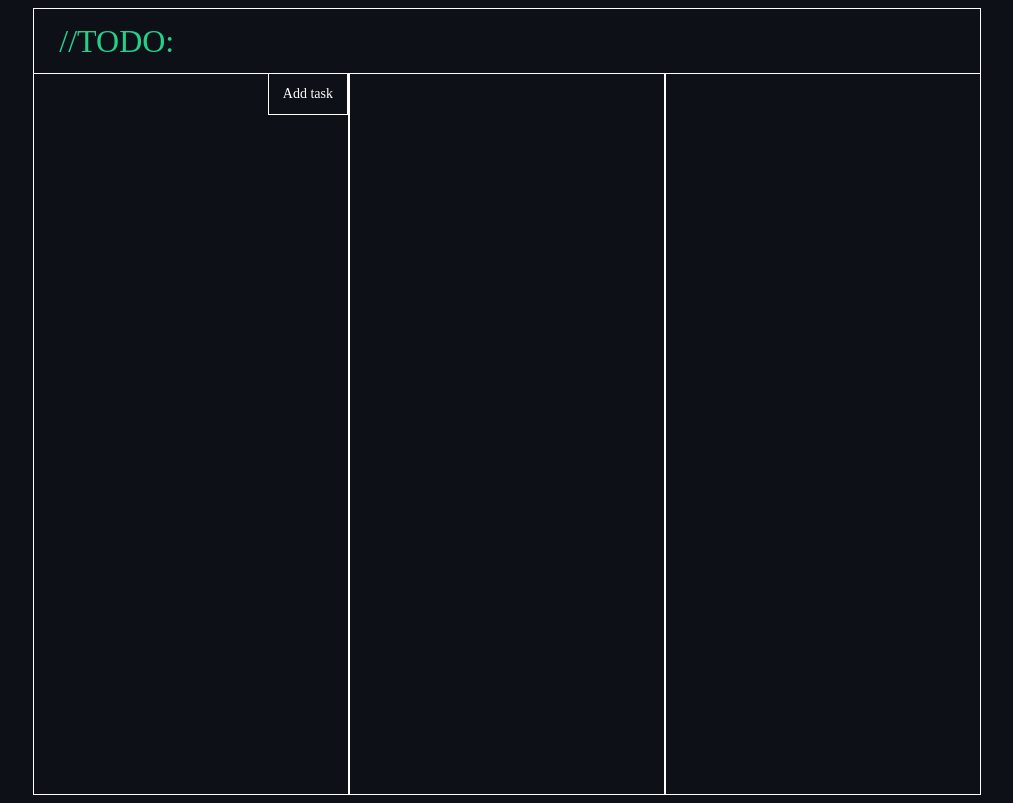
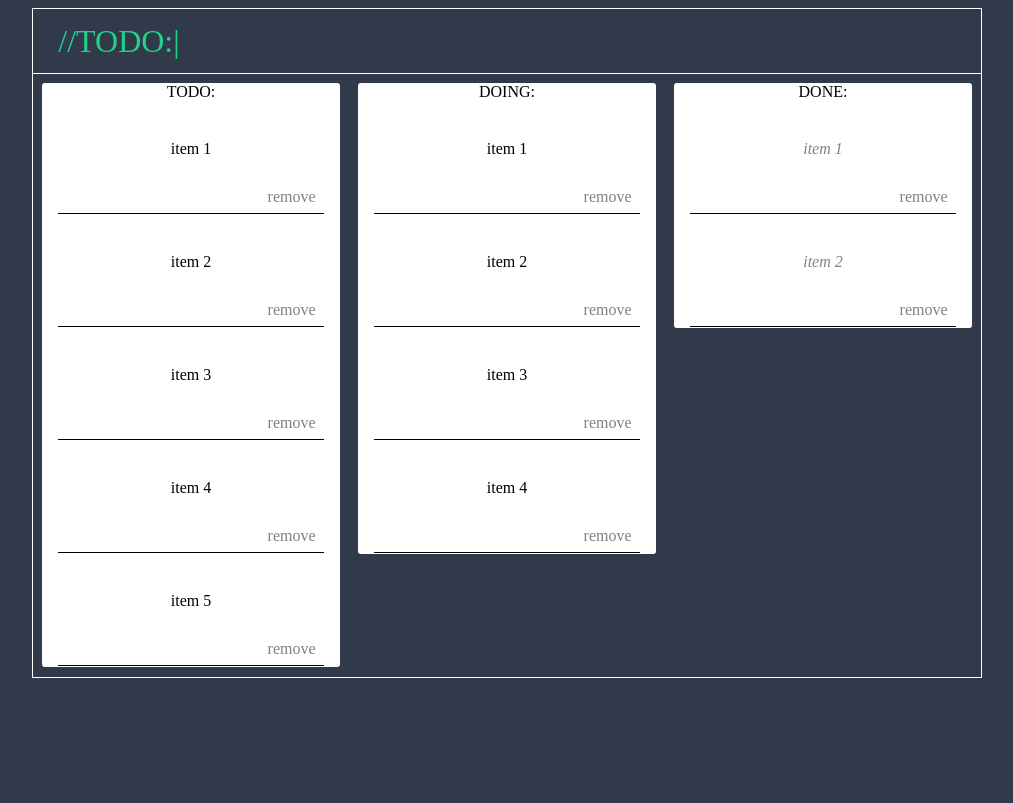
Before and after one commit to Liamarii/TaskBoard, an Angular app: page / in a window 1280 px wide. Shown: the whole page, without its empty margins (133-1146 px from the left). Built offline with nearby package versions, Linux system fonts and the light colour scheme.

Commit message:
Tasks can now be moved to another task list at an index and removed

```diff
--- a/src/app/app.module.ts
+++ b/src/app/app.module.ts
@@ -4,13 +4,11 @@ import { BrowserModule } from '@angular/platform-browser';
 import { AppRoutingModule } from './app-routing.module';
 import { TaskListComponent } from './task-list/task-list.component';
 import { PageHeaderComponent } from './page-header/page-header.component';
-import { TaskComponent } from './task/task.component';
 
 @NgModule({
   declarations: [
     TaskListComponent,
     PageHeaderComponent,
-    TaskComponent
   ],
   imports: [
     BrowserModule,
--- a/src/app/page-header/page-header.component.scss
+++ b/src/app/page-header/page-header.component.scss
@@ -1,15 +1,13 @@
 .header
 {
-    width: 75%;
+    width: 73%;
     margin: auto;
     text-align: left;
-    padding-left: 2%;
-    padding-right: 2%;
     font-size: 2em;
     line-height: 2em;
     color: #23d18b;
     border: 1px solid white;
-    box-sizing: border-box;
+    padding-left: 2%;
 }
 
 .blinking
--- a/src/app/task-list/task-list.component.html
+++ b/src/app/task-list/task-list.component.html
@@ -1,10 +1,47 @@
-<div class="tasks-container">
-    <div class="tasks-container column">
-        <div class="add-button" (click)="AddTask('test ')"> Add task </div>
-        <div *ngFor="let element of toDoTasks">
-            {{element}}<br>
-        </div>
+
+<div class="container">
+    <div class="column">
+        TODO:
+        <span *ngFor="let task of toDoTasks">
+            <span draggable="true"
+            (dragstart)="dragging(task, 'todo')"
+            (dragover)="dragover($event, task)"
+            (drop)="dropping($event)"
+            class="task"
+            id="todo">
+                {{task}}
+            </span>
+            <span class="remove" (click)="removeSelectedTaskFromTaskList(task, toDoTasks)">remove</span>
+        </span>
     </div>
-    <div class="tasks-container column"></div>
-    <div class="tasks-container column"></div>
-</div>
+
+    <div class="column">
+        DOING:
+        <span *ngFor="let task of doingTasks">
+            <span draggable="true"
+            (dragstart)="dragging(task, 'doing')"
+            (dragover)="dragover($event, task)"
+            (drop)="dropping($event)"
+            class="task"
+            id="doing">
+                {{task}}
+            </span>
+            <span class="remove" (click)="removeSelectedTaskFromTaskList(task, doingTasks)">remove</span>
+        </span>
+    </div>
+
+    <div class="column">
+        DONE:
+        <span *ngFor="let task of doneTasks">
+            <span draggable="true"
+            (dragstart)="dragging(task, 'done')"
+            (dragover)="dragover($event, task)"
+            (drop)="dropping($event)"
+            class="task"
+            id="done">
+                {{task}}<br>
+            </span>
+            <span class="remove" (click)="removeSelectedTaskFromTaskList(task, doneTasks)">remove</span>
+        </span>
+    </div>
+  </div>
--- a/src/app/task-list/task-list.component.scss
+++ b/src/app/task-list/task-list.component.scss
@@ -1,54 +1,72 @@
-.tasks-container
-{
+.container {
+    flex-wrap: nowrap;
+    flex-direction: row;
+    display: flex;
     width: 75%;
+    justify-content: space-between;
     margin: auto;
-    color: white;
-    box-shadow: 10px black solid;
-    border-top: none;
-    min-height: 90vh;
-    display:flex;
-    justify-content:space-between;
+    outline: 1px solid white;
+
+    > div
+    {
+        width: 100%;
+        color: black;
+    }
+
+    > div > span{
+
+        background-color: white;
+        padding: .5em;
+        line-height: .5em;
+        font-weight: lighter;
+        display: block;
+        margin-left: 1em;
+        margin-right: 1em;
+        border-bottom: black 1px solid;
+    }
+
+    .column
+    {
+        border-radius: 3px;
+        background-color: white;
+        margin: 1%;
+        text-align: center;
+        height: 100%;
+        border-bottom: white 1px solid;
+        min-height: 5em;
+    }
+
+    .task
+    {
+        width: 100%;
+        line-height: 2em;
+        display: block;
+        padding-bottom: 1.5em;
+        padding-top: 1.5em;
+    }
+
+    .task:hover
+    {
+        background-color: lightgray;
+        cursor: move;
+    }
 }
 
-.tasks-container.column
+#done
 {
-    white-space:nowrap;
-    font-size: large;
-    line-height: 2em;
-    align-items: center;
-    justify-content: center;
-    border: 1px solid white;
-    border-top: none;
-    display:inline-block;
-    overflow-y: scroll;
-    scrollbar-color: white transparent;
-    padding-left: 1em;
-    height: 90vh;
+    color: grey;
+    font-style: italic;
 }
 
-.add-button
+.remove
 {
-    font-size:14px;
-    font-family:'Droid Serif';
-    text-align:center;
-    color:#FFF;
-    margin-left:15px;
-    padding:6px;
-    background-color:transparent;
-    border: 1px white solid;
-    border-top: none;
-    float:right;
-    z-index:3;
-    display:block;
-    position:relative;
-    height: 2em;
-    padding-left: 1em;
-    padding-right: 1em;
-    line-height: 2em;
+    text-align: right;
+    display: block;
+    line-height: 1em;
+    color: gray;
 }
 
-.add-button:hover
+.remove:hover
 {
-    background-color: white;
-    color: black;
+    text-decoration: underline;
 }
--- a/src/app/task-list/task-list.component.ts
+++ b/src/app/task-list/task-list.component.ts
@@ -1,17 +1,175 @@
-import { Component, OnInit } from '@angular/core';
+import {
+  Component
+} from '@angular/core';
 
 @Component({
   selector: 'app-task-list',
   templateUrl: './task-list.component.html',
   styleUrls: ['./task-list.component.scss']
 })
-export class TaskListComponent{
-  public toDoTasks:Array<string> = [];
-  count = 1;
+export class TaskListComponent {
+  public toDoTasks: Array <string> = ["item 1", "item 2", "item 3", "item 4", "item 5"];
+  public doingTasks: Array <string> = ["item 1", "item 2", "item 3", "item 4"];
+  public doneTasks: Array <string> = ["item 1", "item 2"];
 
-  public AddTask(task: string) : void
+  currentSelection: string = "";
+  takenFromList: string = "";
+  hoveringOverTask: string = "";
+  hoveringOverTaskList: string = "";
+  emptyTaskListText: string = "No tasks";
+
+  public dragging(task: string, takenFromList: string) {
+      this.currentSelection = task;
+      this.takenFromList = takenFromList;
+  }
+
+  public dragover(event: Event, hoveringOverTask: string) {
+      event.preventDefault();
+      this.hoveringOverTask = hoveringOverTask;
+  }
+
+  public dropping(event: Event) {
+      event.preventDefault();
+      let targettedTaskListId = (event.target as HTMLElement).id;
+
+      if(this.takenFromList != targettedTaskListId){
+        this.moveTaskToDifferentTaskList(targettedTaskListId);
+      }
+      else{
+      switch (this.takenFromList) {
+        case 'todo':
+          this.reorderTaskInTaskList('todo');
+          break;
+        case 'doing':
+          this.reorderTaskInTaskList('doing');
+          break;
+        case 'done':
+          this.reorderTaskInTaskList('done');
+          break;
+      }
+    }
+  }
+
+  private reorderTaskInTaskList(targettedTaskList: string)
   {
-    this.toDoTasks = [...this.toDoTasks, task + this.count.toString()];
-    this.count++;
+    if (this.takenFromList == 'todo' && targettedTaskList == 'todo')
+    {
+      let hoverIndex = this.toDoTasks.indexOf(this.hoveringOverTask);
+      this.removeDraggedTaskFromTaskList();
+      this.toDoTasks.splice(hoverIndex, 0, this.currentSelection);
+    }
+    if (this.takenFromList == 'doing' && targettedTaskList == 'doing')
+    {
+      let hoverIndex = this.doingTasks.indexOf(this.hoveringOverTask);
+      this.removeDraggedTaskFromTaskList();
+      this.doingTasks.splice(hoverIndex, 0, this.currentSelection);
+    }
+    if (this.takenFromList == 'done' && targettedTaskList == 'done')
+    {
+      let hoverIndex = this.doneTasks.indexOf(this.hoveringOverTask);
+      this.removeDraggedTaskFromTaskList();
+      this.doneTasks.splice(hoverIndex, 0, this.currentSelection);
+    }
+  }
+
+  private moveTaskToDifferentTaskList(targettedTaskList : string)
+  {
+    if(targettedTaskList == 'todo' && this.toDoTasks.indexOf(this.currentSelection) == -1)
+    {
+      let hoverIndex = this.toDoTasks.indexOf(this.hoveringOverTask);
+      this.removeDraggedTaskFromTaskList();
+      this.toDoTasks.splice(hoverIndex, 0, this.currentSelection);
+      this.addPlaceholderTask();
+    }
+    if(targettedTaskList == 'doing' && this.doingTasks.indexOf(this.currentSelection) == -1)
+    {
+      let hoverIndex = this.doingTasks.indexOf(this.hoveringOverTask);
+      this.removeDraggedTaskFromTaskList();
+      this.doingTasks.splice(hoverIndex, 0, this.currentSelection);
+      this.addPlaceholderTask();
+    }
+    if(targettedTaskList == 'done' && this.doneTasks.indexOf(this.currentSelection) == -1)
+    {
+      let hoverIndex = this.doneTasks.indexOf(this.hoveringOverTask);
+      this.removeDraggedTaskFromTaskList();
+      this.doneTasks.splice(hoverIndex, 0, this.currentSelection);
+      this.addPlaceholderTask();
+    }
+  }
+
+  private removeDraggedTaskFromTaskList()
+  {
+    switch (this.takenFromList) {
+      case 'todo':
+        this.toDoTasks = this.toDoTasks.filter(x => x !== this.currentSelection);
+        break;
+        case 'doing':
+        this.doingTasks = this.doingTasks.filter(x => x !==  this.currentSelection);
+        break;
+        case 'done':
+        this.doneTasks = this.doneTasks.filter(x => x !==  this.currentSelection);
+        break;
+    }
+  }
+
+  public removeSelectedTaskFromTaskList(task: string, taskList: Array<string>)
+  {
+      if(taskList === this.toDoTasks)
+      {
+        this.toDoTasks = this.toDoTasks.filter(x => x !== task);
+        if(this.toDoTasks.length == 0)
+        {
+          this.toDoTasks.push(this.emptyTaskListText);
+        }
+      }
+      if(taskList === this.doingTasks)
+      {
+        this.doingTasks = this.doingTasks.filter(x => x !== task);
+        if(this.doingTasks.length == 0)
+        {
+          this.doingTasks.push(this.emptyTaskListText);
+        }
+      }
+      if(taskList === this.doneTasks)
+      {
+        this.doneTasks = this.doneTasks.filter(x => x !== task);
+        if(this.doneTasks.length == 0)
+        {
+          this.doneTasks.push(this.emptyTaskListText);
+        }
+      }
+  }
+
+  private addPlaceholderTask()
+  {
+    if(this.toDoTasks.length > 0)
+    {
+      this.toDoTasks = this.toDoTasks.filter(x => x !== this.emptyTaskListText);
+    }
+
+    if(this.toDoTasks.length == 0)
+    {
+      this.toDoTasks.push(this.emptyTaskListText);
+    }
+
+    if(this.doingTasks.length > 0)
+    {
+      this.doingTasks = this.doingTasks.filter(x => x !== this.emptyTaskListText);
+    }
+
+    if(this.doingTasks.length == 0)
+    {
+      this.doingTasks.push(this.emptyTaskListText);
+    }
+
+    if(this.doneTasks.length > 0)
+    {
+      this.doneTasks = this.doneTasks.filter(x => x !== this.emptyTaskListText);
+    }
+
+    if(this.doneTasks.length == 0)
+    {
+      this.doneTasks.push(this.emptyTaskListText);
+    }
   }
 }
--- a/src/app/task/task.component.html
+++ /dev/null
@@ -1,4 +0,0 @@
-
-<div style="height:10px; width:10px; background-color: red;">
-    This is a task
-</div>
--- a/src/app/task/task.component.ts
+++ /dev/null
@@ -1,15 +0,0 @@
-import { Component, OnInit } from '@angular/core';
-
-@Component({
-  selector: 'app-task',
-  templateUrl: './task.component.html',
-  styleUrls: ['./task.component.scss']
-})
-export class TaskComponent implements OnInit {
-
-  constructor() { }
-
-  ngOnInit(): void {
-  }
-
-}
--- a/src/styles.scss
+++ b/src/styles.scss
@@ -1,5 +1,5 @@
 body{
-    background-color: #0d1117;
+    background-color: #303a4a;
     color: white;
     font-family: Cascadia Code;
 }
```
Also changed, not shown: src/app/task/task.component.scss (deleted), 1 other file (tests, documents, lock files or other folders).
